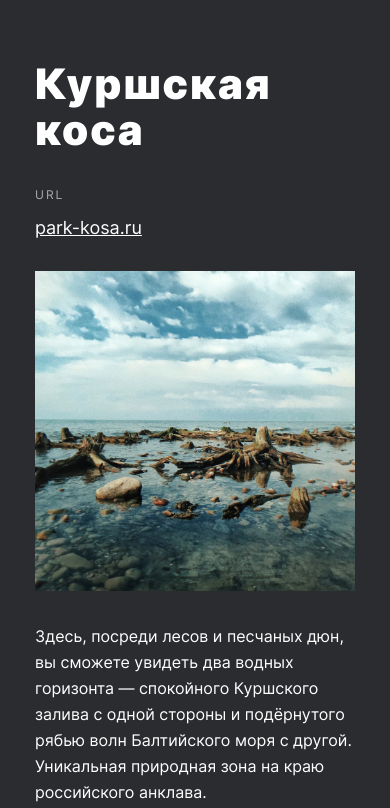
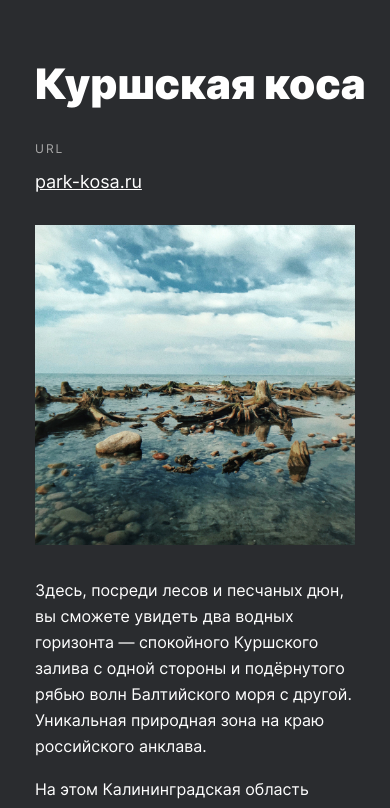
Before and after one commit to Elena-Titskaia/russian-travel, a plain HTML site: page index.html in a window 390 px wide. Shown: the part 4155-4963 px from the top of the page. Drawn offline with Linux system fonts and the light colour scheme.

Commit message:
2 version for Yana

```diff
--- a/blocks/place/__title/place__title.css
+++ b/blocks/place/__title/place__title.css
@@ -5,12 +5,11 @@
     font-weight: 900;
     grid-area: title;
     align-self: baseline;
-    letter-spacing: 2px;
 }
 
 @media screen and (max-width: 768px) and (max-width: 1023px) {
     .place__title {
-        width: 350px;
+        width: 360px;
         font-size: 42px;
         line-height: 46px;
     }
```
Also changed, not shown: 1 other file.
